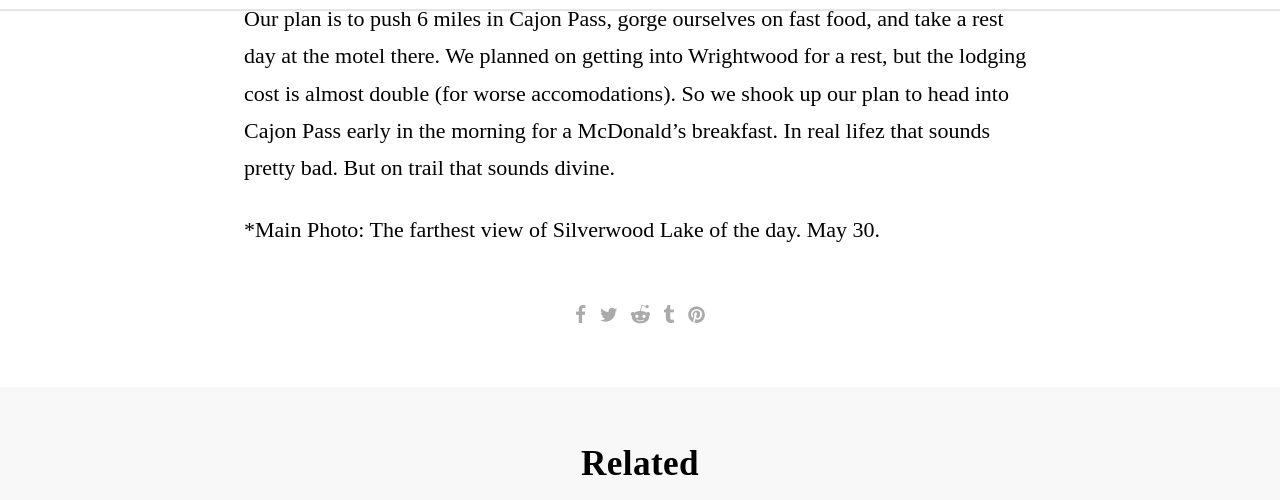
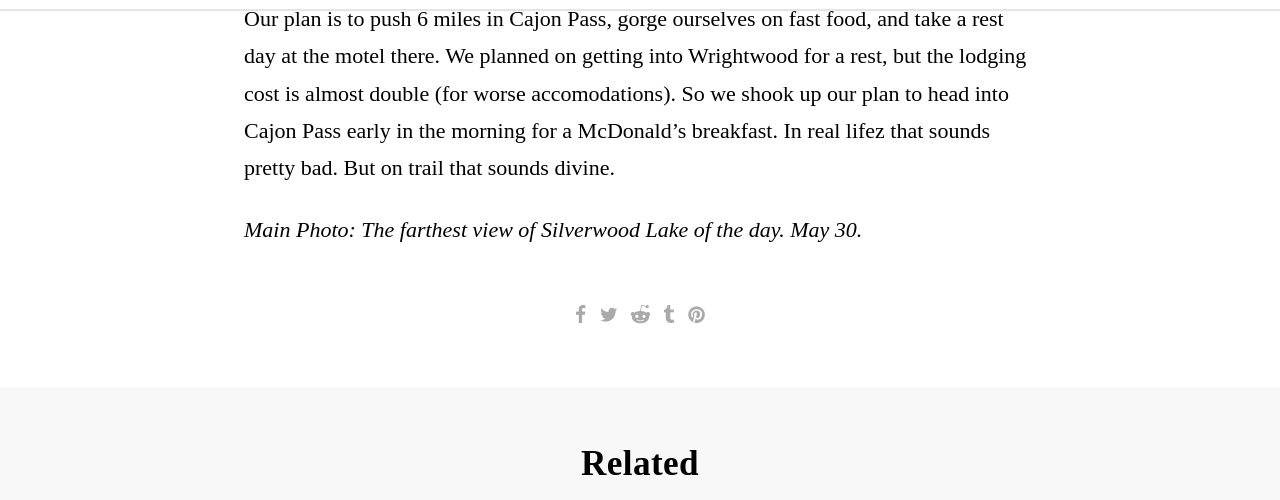
Before and after one commit to jacobleistra/pct2019, a Jekyll site: the page built from _posts/2019-05-29-silverwood-lake-oasis.md, in a window 1280 px wide and 900 px high, scrolled down 3215 px, cut to the strip 43-543 px from the top of the window. Built offline with Jekyll 4.4.1, drawn with Linux system fonts in a browser that asks for light colours; some web fonts are replaced.

Commit message:
Fix typo

```diff
--- a/_posts/2019-05-29-silverwood-lake-oasis.md
+++ b/_posts/2019-05-29-silverwood-lake-oasis.md
@@ -28,4 +28,4 @@ At the Cleghorn picnic area, we dried our gear, took a dip in the lake, and kick
 
 Our plan is to push 6 miles in Cajon Pass, gorge ourselves on fast food, and take a rest day at the motel there. We planned on getting into Wrightwood for a rest, but the lodging cost is almost double (for worse accomodations). So we shook up our plan to head into Cajon Pass early in the morning for a McDonald's breakfast. In real lifez that sounds pretty bad. But on trail that sounds divine.
 
-*Main Photo: The farthest view of Silverwood Lake of the day. May 30.
+*Main Photo: The farthest view of Silverwood Lake of the day. May 30.*
```
